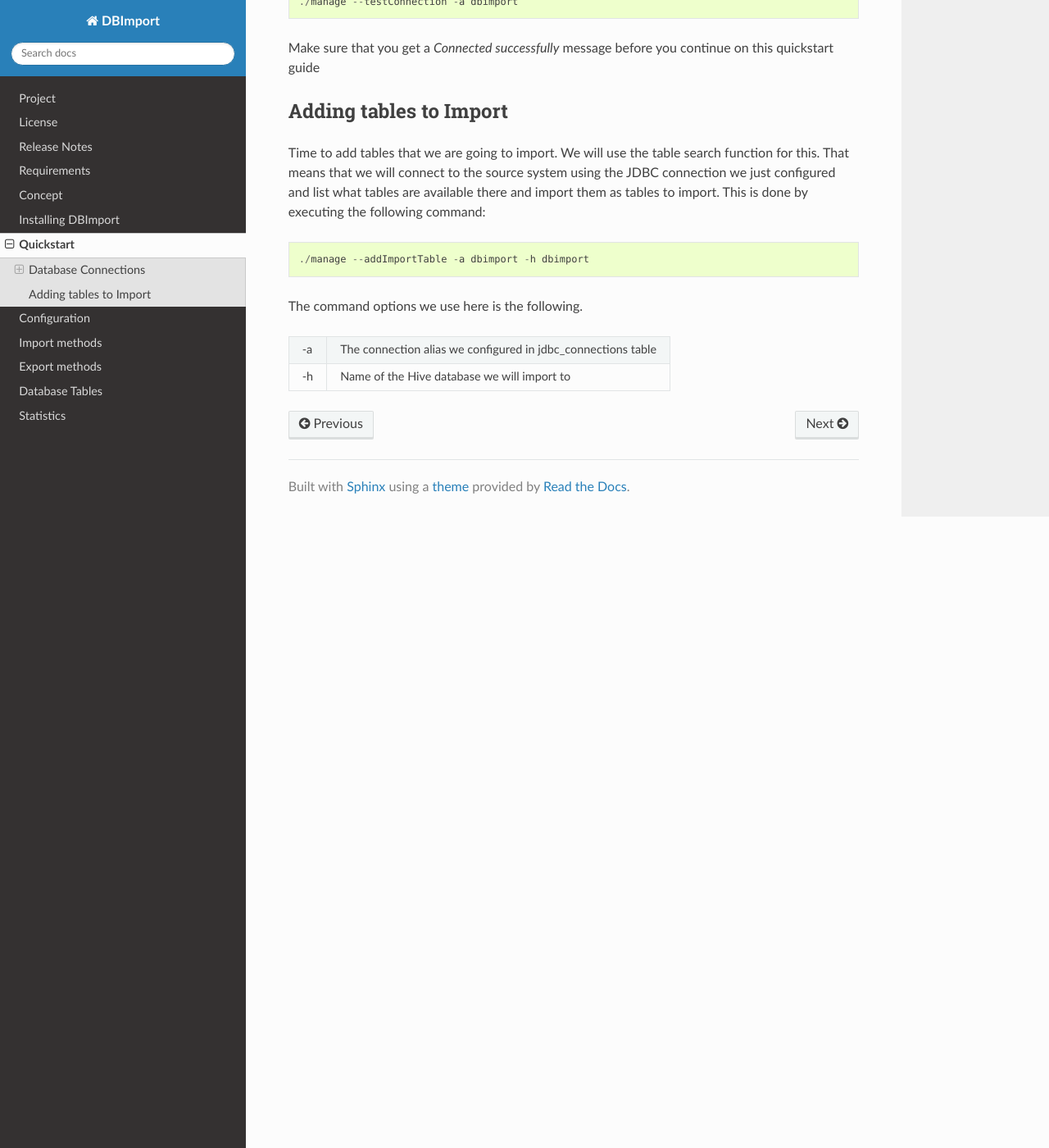
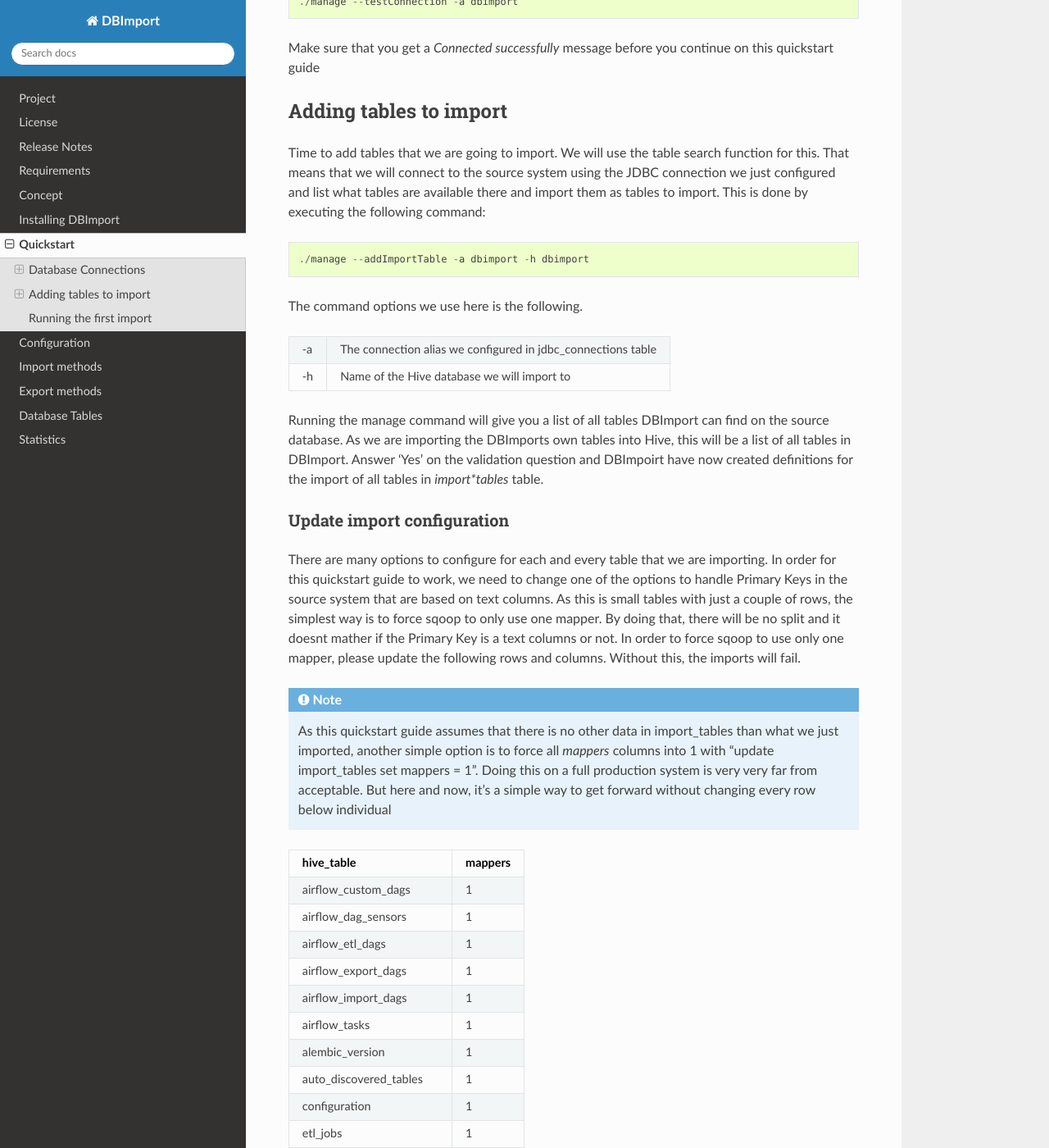
Before and after one commit to Middlecon/DBImport, a Sphinx documentation site: the page built from docs/quickstart.rst, in a window 1280 px wide and 1400 px high, scrolled down 1438 px. Shown: the whole window at 82% size. Built offline with Sphinx 7.4.7 and the Read the Docs theme 2.0.0, drawn with Linux system fonts in a browser that asks for light colours; some of the changed text lies outside the part shown.

Commit message:
Documentation update

```diff
--- a/docs/quickstart.rst
+++ b/docs/quickstart.rst
@@ -44,7 +44,7 @@
 Make sure that you get a *Connected successfully* message before you continue on this quickstart guide
 
 
-Adding tables to Import
+Adding tables to import
 -----------------------
 
 Time to add tables that we are going to import. We will use the table search function for this. That means that we will connect to the source system using the JDBC connection we just configured and list what tables are available there and import them as tables to import. This is done by executing the following command::
@@ -57,3 +57,80 @@
 -a The connection alias we configured in jdbc_connections table
 -h Name of the Hive database we will import to
 == ============================================================
+
+Running the manage command will give you a list of all tables DBImport can find on the source database. As we are importing the DBImports own tables into Hive, this will be a list of all tables in DBImport. Answer 'Yes' on the validation question and DBImpoirt have now created definitions for the import of all tables in *import*tables* table.
+
+Update import configuration
+^^^^^^^^^^^^^^^^^^^^^^^^^^^
+
+There are many options to configure for each and every table that we are importing. In order for this quickstart guide to work, we need to change one of the options to handle Primary Keys in the source system that are based on text columns. As this is small tables with just a couple of rows, the simplest way is to force sqoop to only use one mapper. By doing that, there will be no split and it doesnt mather if the Primary Key is a text columns or not. In order to force sqoop to use only one mapper, please update the following rows and columns. Without this, the imports will fail.
+
+.. note:: As this quickstart guide assumes that there is no other data in import_tables than what we just imported, another simple option is to force all *mappers* columns into 1 with "update import_tables set mappers = 1". Doing this on a full production system is very very far from acceptable. But here and now, it's a simple way to get forward without changing every row below individual
+
++---------------------------+-----------+
+| hive_table                | mappers   |
++===========================+===========+
+| airflow_custom_dags       | 1         |
++---------------------------+-----------+
+| airflow_dag_sensors       | 1         |
++---------------------------+-----------+
+| airflow_etl_dags          | 1         |
++---------------------------+-----------+
+| airflow_export_dags       | 1         |
++---------------------------+-----------+
+| airflow_import_dags       | 1         |
++---------------------------+-----------+
+| airflow_tasks             | 1         |
++---------------------------+-----------+
+| alembic_version           | 1         |
++---------------------------+-----------+
+| auto_discovered_tables    | 1         |
++---------------------------+-----------+
+| configuration             | 1         |
++---------------------------+-----------+
+| etl_jobs                  | 1         |
++---------------------------+-----------+
+| export_retries_log        | 1         |
++---------------------------+-----------+
+| export_stage              | 1         |
++---------------------------+-----------+
+| export_stage_statistics   | 1         |
++---------------------------+-----------+
+| export_statistics_last    | 1         |
++---------------------------+-----------+
+| export_tables             | 1         |
++---------------------------+-----------+
+| import_failure_log        | 1         |
++---------------------------+-----------+
+| import_retries_log        | 1         |
++---------------------------+-----------+
+| import_stage              | 1         |
++---------------------------+-----------+
+| import_stage_statistics   | 1         |
++---------------------------+-----------+
+| import_statistics_last    | 1         |
++---------------------------+-----------+
+| import_tables             | 1         |
++---------------------------+-----------+
+| jdbc_connections          | 1         |
++---------------------------+-----------+
+| jdbc_connections_drivers  | 1         |
++---------------------------+-----------+
+| jdbc_table_change_history | 1         |
++---------------------------+-----------+
+| table_change_history      | 1         |
++---------------------------+-----------+
+
+Running the first import
+------------------------
+
+Connection to the source database is in place and we have added the tables to import to the *import_tables* table. We are now ready to test our first DBImport import. For this test, we will use the *configuration* table. To start the Import from command line, run the following::
+
+./import -h dbimport -t configuration
+
+The command options we use here is the following.
+
+== ============================================================
+-h Name of the Hive database
+-t Name of the Hive table
+== ============================================================
```
